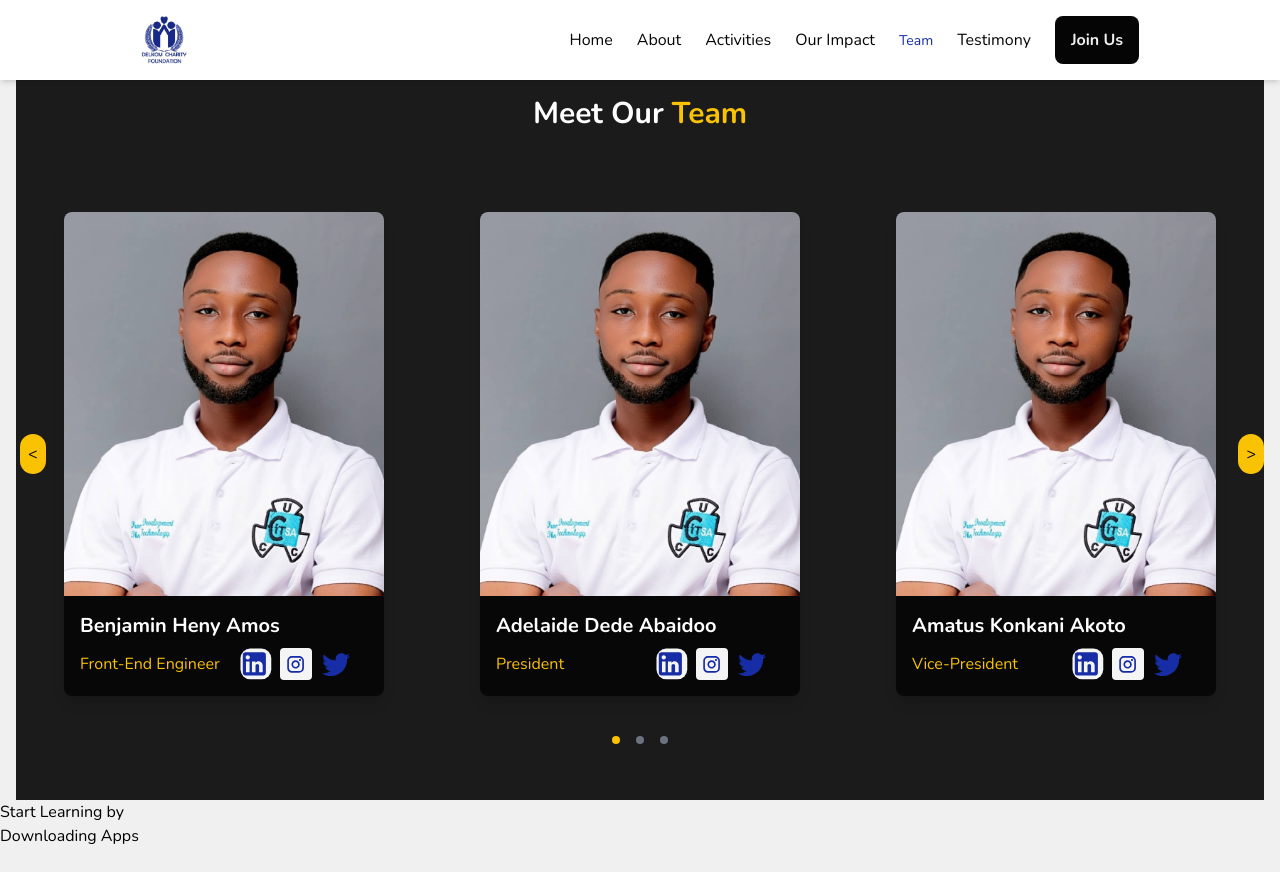
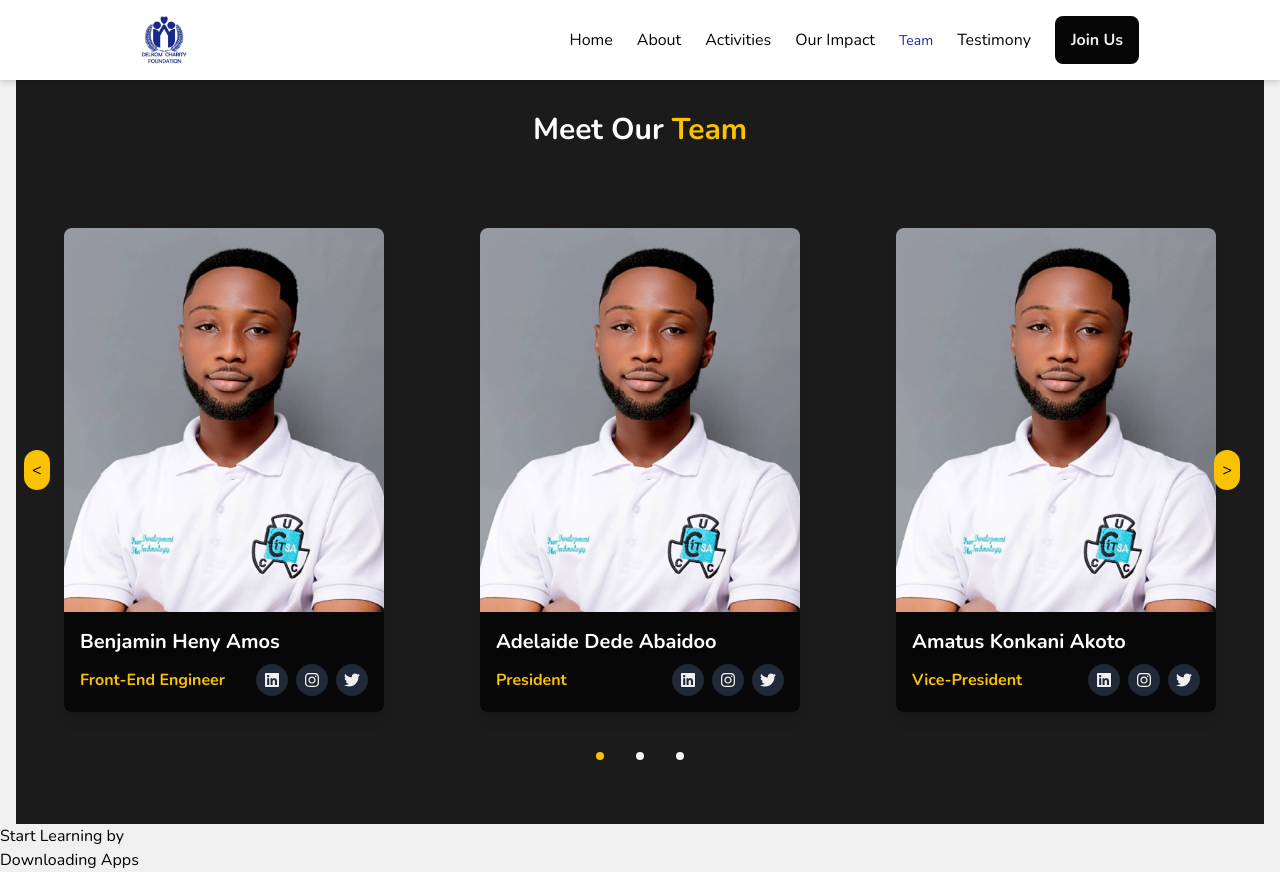
Before and after one commit to henryamos/DelkomFoundation, a React (Vite) app: page /team in a window 1280 px wide. Before the commit the page ends 848 px from the top, so only its background shows below. Built offline with nearby package versions, Linux system fonts and the light colour scheme.

Commit message:
(Updated Team Card)

```diff
--- a/package.json
+++ b/package.json
@@ -14,7 +14,7 @@
     "framer-motion": "^11.0.8",
     "react": "^18.2.0",
     "react-dom": "^18.2.0",
-    "react-icons": "^5.0.1",
+    "react-icons": "^5.2.1",
     "react-router-dom": "^6.22.2"
   },
   "devDependencies": {
--- a/src/components/TeamCard.jsx
+++ b/src/components/TeamCard.jsx
@@ -1,9 +1,7 @@
 import React, { useState } from 'react';
 import { teamData } from './data/data'; // Import your data
-import linkedinIcon from '../assets/linkedinSvg.svg';  // Update with the correct path
-import instagramIcon from '../assets/instagram.svg';  // Update with the correct path
-import twitterIcon from '../assets/twitterSvg.svg';  // Update with the correct path
-import useWindowWidth from '../hook/useWindowWidth'
+import { FaLinkedin, FaInstagram, FaTwitter } from 'react-icons/fa'; // Import icons from react-icons
+import useWindowWidth from '../hook/useWindowWidth';
 
 const TeamCard = () => {
   const [currentIndex, setCurrentIndex] = useState(0);
@@ -30,11 +28,11 @@ const TeamCard = () => {
   };
 
   return (
-    <div className="relative w-full bg-dark bg-opacity-90 mx-auto py-4">
+    <div className="relative w-full bg-dark bg-opacity-90 mx-auto py-8">
       <h2 className="text-2xl font-bold text-center text-white md:text-3xl mb-8">
         Meet Our <span className="text-darkYellow">Team</span>
       </h2>
-      <div className="overflow-hidden relative mb-10"> {/* Added margin-bottom to create space for indicators */}
+      <div className="overflow-hidden relative mb-8"> {/* Added margin-bottom to create space for indicators */}
         <div
           className="flex transition-transform duration-500"
           style={{ transform: calculateTransform() }}
@@ -42,7 +40,7 @@ const TeamCard = () => {
           {teamData.map((member) => (
             <div
               key={member.id}
-              className="w-full flex-shrink-0 lg:w-1/3 p-6 md:p-12"
+              className="w-full flex-shrink-0 lg:w-1/3 p-12"
             >
               <div className="w-full lg:max-w-md rounded-lg overflow-hidden shadow-lg bg-dark bg-opacity-90">
                 <img
@@ -53,16 +51,16 @@ const TeamCard = () => {
                 <div className="p-4">
                   <h3 className="text-xl font-bold text-white">{member.name}</h3>
                   <div className="flex justify-between items-center mt-2">
-                    <p className="text-darkYellow">{member.role}</p>
-                    <div className="flex space-x-2 mr-4">
-                      <a href={member.socialLinks.linkedin} target="_blank" rel="noopener noreferrer">
-                        <img src={linkedinIcon} alt="LinkedIn" className="w-8 h-8" />
+                    <p className="font-bold text-darkYellow">{member.role}</p>
+                    <div className="flex space-x-2">
+                      <a href={member.socialLinks.linkedin} target="_blank" rel="noopener noreferrer" className="bg-gray-800 p-2 rounded-full flex items-center justify-center hover:bg-darkYellow hover:text-dark transition-colors duration-300">
+                        <FaLinkedin className="text-primary hover:text-dark w-4 h-4" />
                       </a>
-                      <a href={member.socialLinks.instagram} target="_blank" rel="noopener noreferrer">
-                        <img src={instagramIcon} alt="Instagram" className="w-8 h-8" />
+                      <a href={member.socialLinks.instagram} target="_blank" rel="noopener noreferrer" className="bg-gray-800 p-2 rounded-full flex items-center justify-center hover:bg-darkYellow hover:text-dark transition-colors duration-300">
+                        <FaInstagram className="text-primary hover:text-dark w-4 h-4" />
                       </a>
-                      <a href={member.socialLinks.twitter} target="_blank" rel="noopener noreferrer">
-                        <img src={twitterIcon} alt="Twitter" className="w-8 h-8" />
+                      <a href={member.socialLinks.twitter} target="_blank" rel="noopener noreferrer" className="bg-gray-800 p-2 rounded-full flex items-center justify-center hover:bg-darkYellow hover:text-dark transition-colors duration-300">
+                        <FaTwitter className="text-primary hover:text-dark w-4 h-4" />
                       </a>
                     </div>
                   </div>
@@ -73,22 +71,22 @@ const TeamCard = () => {
         </div>
         <button
           onClick={handlePrev}
-          className="absolute top-1/2 left-1 transform -translate-y-1/2 p-2 bg-darkYellow rounded-full"
+          className="absolute top-1/2 left-2 transform -translate-y-1/2 p-2 bg-darkYellow rounded-full"
         >
           &lt;
         </button>
         <button
           onClick={handleNext}
-          className="absolute top-1/2 right-0 transform -translate-y-1/2 p-2 bg-darkYellow rounded-full"
+          className="absolute top-1/2 right-2 md:right-6 transform -translate-y-1/2 p-2 bg-darkYellow rounded-full"
         >
           &gt;
         </button>
-        <div className="absolute bottom-0 left-1/2 transform -translate-x-1/2 flex space-x-4 mt-4">
+        <div className="absolute -bottom-0 left-1/2 transform -translate-x-1/2 flex space-x-8 mt-4">
           {(isLargeScreen ? Array(3).fill(0) : teamData).map((_, index) => (
             <div
               key={index}
-              className={`h-2 w-2  rounded-full ${
-                index === currentIndex % (isLargeScreen ? 3 : teamData.length) ? 'bg-darkYellow' : 'bg-gray-500'
+              className={`h-2 w-2 rounded-full ${
+                index === currentIndex % (isLargeScreen ? 3 : teamData.length) ? 'bg-darkYellow' : 'bg-gray-100'
               }`}
             />
           ))}
```
Also changed, not shown: 1 other file (tests, documents, lock files or other folders).
